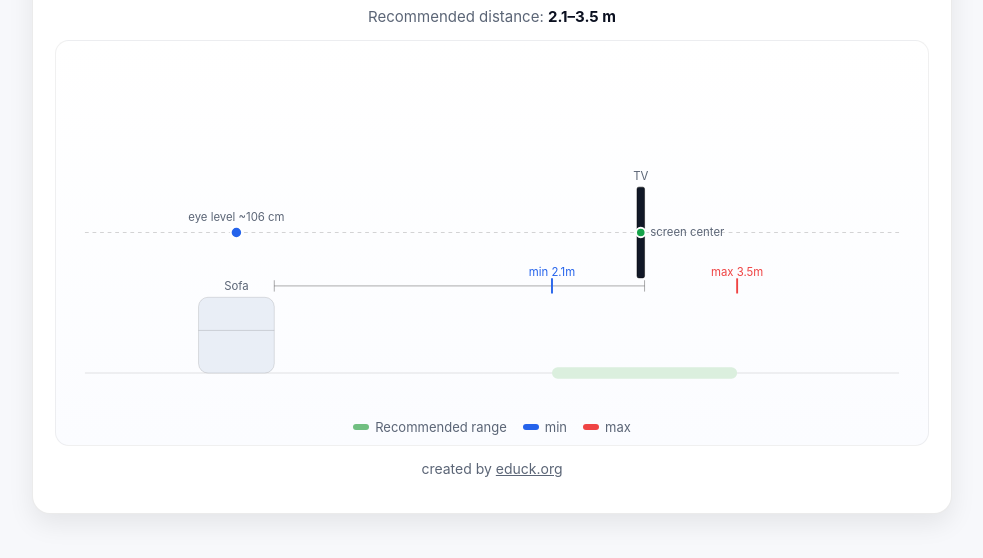
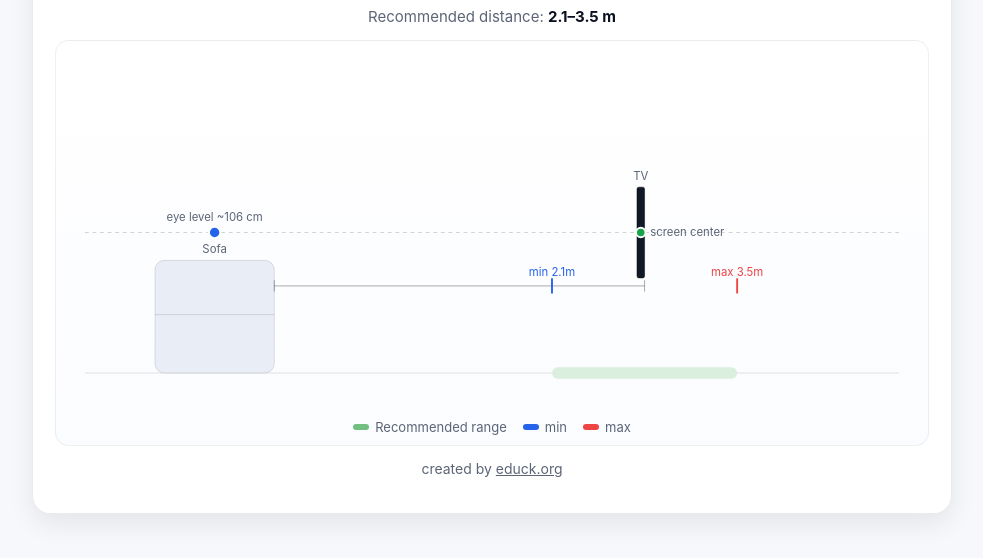
Before and after one commit to jan-tuziak/tv-sofa-distance, a plain HTML site: page index.html in a window 1280 px wide. Shown: the part 200-758 px from the top of the page, without its empty margins (148-1131 px from the left). Drawn offline with Linux system fonts and the light colour scheme.

Commit message:
Bigger sofa

```diff
--- a/index.html
+++ b/index.html
@@ -149,19 +149,22 @@
         // floor line
         add('line', { x1: 20, y1: floorY, x2: W-20, y2: floorY, stroke: 'var(--line)', 'stroke-width': 1 });
 
-        // sofa (stylized)
-        const sofaDepth = 80, seatH = 45, backH = 80;
-        add('rect', { x: sofaFrontX - sofaDepth, y: floorY - backH, width: sofaDepth, height: backH, rx: 10, fill: '#e9eef6', stroke: 'rgba(0,0,0,.12)' });
-        add('line', { x1: sofaFrontX - sofaDepth, y1: floorY - seatH, x2: sofaFrontX, y2: floorY - seatH, stroke: 'rgba(0,0,0,.15)' });
-        add('text', { x: sofaFrontX - sofaDepth/2, y: floorY - backH - 8, 'text-anchor': 'middle', 'font-size': 12, fill: 'var(--muted)' }, t.sofa);
+        // sofa (stylized) — scaled in cm for consistency
+        const sofaDepthCm = 90, seatHcm = 44, backHcm = 85;
+        const sofaDepthPx = sofaDepthCm * scaleX;
+        const seatHpx = seatHcm * scaleX;
+        const backHpx = backHcm * scaleX;
+        add('rect', { x: sofaFrontX - sofaDepthPx, y: floorY - backHpx, width: sofaDepthPx, height: backHpx, rx: 10, fill: '#e9eef6', stroke: 'rgba(0,0,0,.12)' });
+        add('line', { x1: sofaFrontX - sofaDepthPx, y1: floorY - seatHpx, x2: sofaFrontX, y2: floorY - seatHpx, stroke: 'rgba(0,0,0,.15)' });
+        add('text', { x: sofaFrontX - sofaDepthPx/2, y: floorY - backHpx - 8, 'text-anchor': 'middle', 'font-size': 12, fill: 'var(--muted)' }, t.sofa);
 
         // ===== Eye level line + markers
         const eyeHcm = 106; // ~42"
         const yEye = floorY - eyeHcm * scaleX;
         add('line', { x1: 20, y1: yEye, x2: W-20, y2: yEye, stroke: 'rgba(0,0,0,.18)', 'stroke-dasharray': '4 4' });
         // eye marker near sofa
-        add('circle', { cx: sofaFrontX - sofaDepth/2, cy: yEye, r: 6, fill: 'var(--accent-2)', stroke: 'white', 'stroke-width': 2 });
-        add('text', { x: sofaFrontX - sofaDepth/2, y: yEye - 12, 'text-anchor': 'middle', 'font-size': 12, fill: 'var(--muted)' }, t.eye);
+        add('circle', { cx: sofaFrontX - sofaDepthPx/2, cy: yEye, r: 6, fill: 'var(--accent-2)', stroke: 'white', 'stroke-width': 2 });
+        add('text', { x: sofaFrontX - sofaDepthPx/2, y: yEye - 12, 'text-anchor': 'middle', 'font-size': 12, fill: 'var(--muted)' }, t.eye);
 
         // recommended band along the floor (green)
         add('rect', { x: xMin, y: floorY - 6, width: Math.max(4, xMax - xMin), height: 12, rx: 6, fill: 'color-mix(in oklab, var(--accent) 18%, white)' });
```
